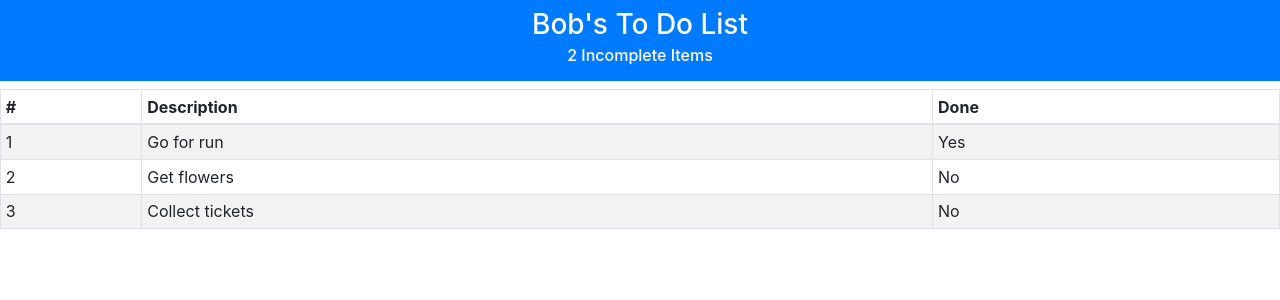
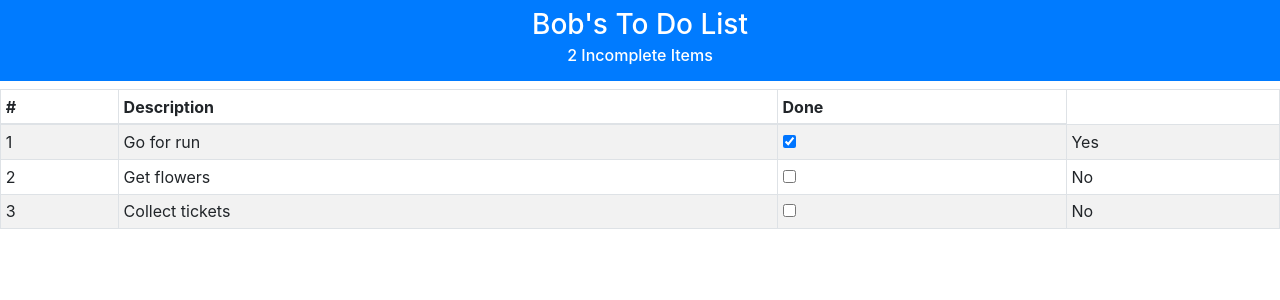
Before and after one commit to KCMicheal/Lister, an Angular app: page / in a window 1280 px wide. Shown: the top 300 px of the page. Built offline with nearby package versions, Linux system fonts and the light colour scheme.

Commit message:
perf: added two way data binding

```diff
--- a/src/app/app.component.html
+++ b/src/app/app.component.html
@@ -11,6 +11,7 @@
   <tr *ngFor="let item of items; let i = index">
   <td>{{ i + 1 }}</td>
   <td>{{ item.task }}</td>
+  <td><input type="checkbox" [(ngModel)]="item.complete" /></td>
   <td [ngSwitch]="item.complete">
   <span *ngSwitchCase="true">Yes</span>
   <span *ngSwitchDefault>No</span>
--- a/src/app/app.module.ts
+++ b/src/app/app.module.ts
@@ -1,5 +1,6 @@
 import { BrowserModule } from '@angular/platform-browser';
 import { NgModule } from '@angular/core';
+import { FormsModule } from '@angular/forms';
 
 import { AppComponent } from './app.component';
 
@@ -8,7 +9,7 @@ import { AppComponent } from './app.component';
     AppComponent
   ],
   imports: [
-    BrowserModule
+    BrowserModule, FormsModule
   ],
   providers: [],
   bootstrap: [AppComponent]
```
